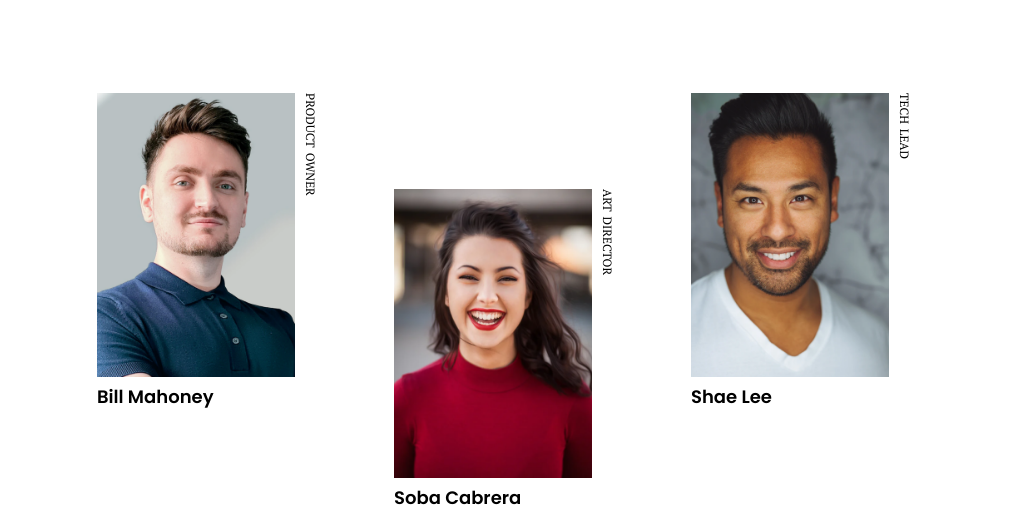
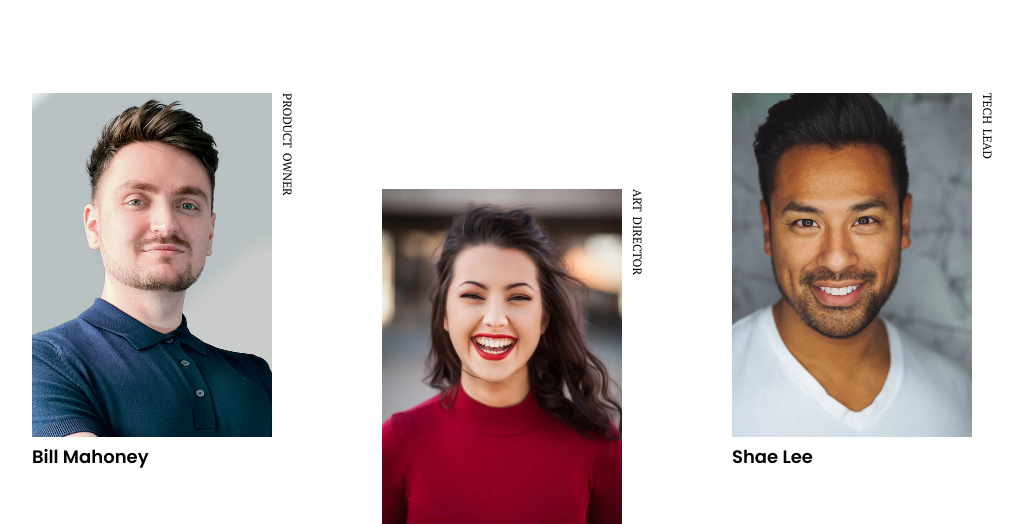
Before and after one commit to monk-tests/dev-challenges-my-team, a plain HTML site: page index.html in a window 1280 px wide. Shown: the part 238-762 px from the top of the page, without its empty margins (126-1149 px from the left). Drawn offline with Linux system fonts and the light colour scheme.

Commit message:
Updated images sizes

```diff
--- a/style.css
+++ b/style.css
@@ -268,7 +268,14 @@ picture {
 
 @media (min-width: 1200px) {
     .container {
-        max-width: 930px;
+        max-width: 1060px;
+    }
+    main {
+        row-gap: 1rem; /* */
+        grid-template-columns: repeat(3, 264px); /* */
+    }
+    .person {
+        max-width: 264px;
     }
 }
 
```
